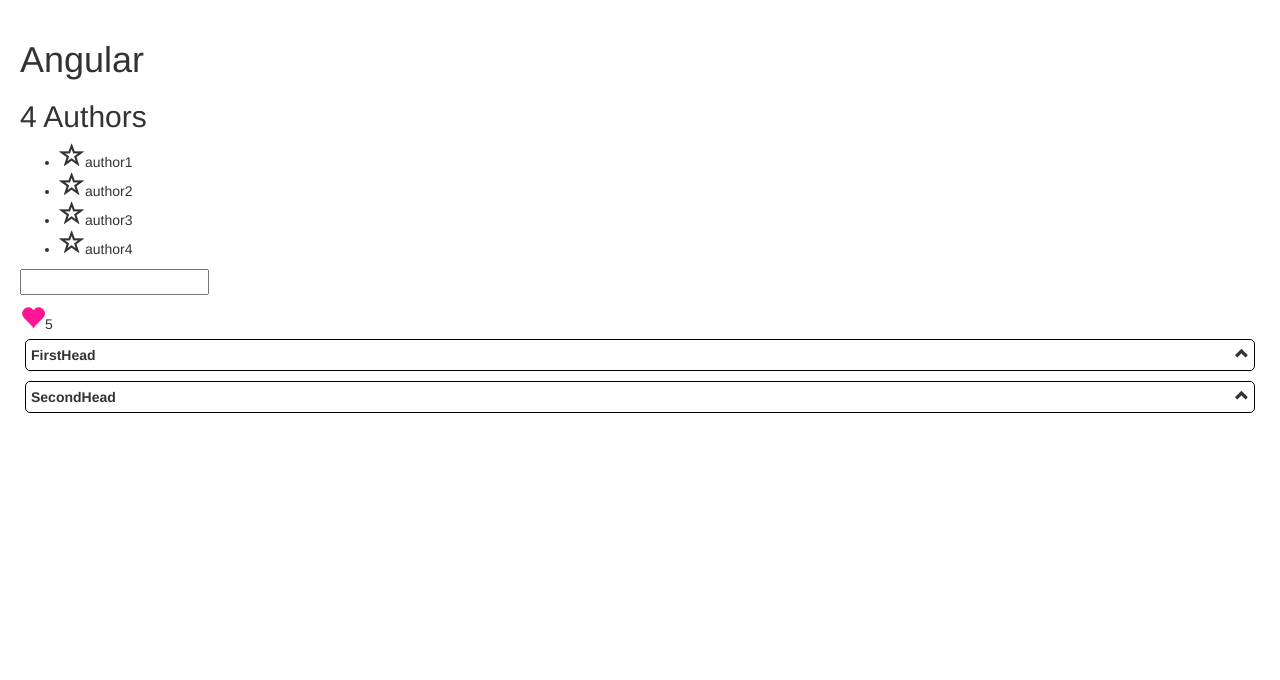
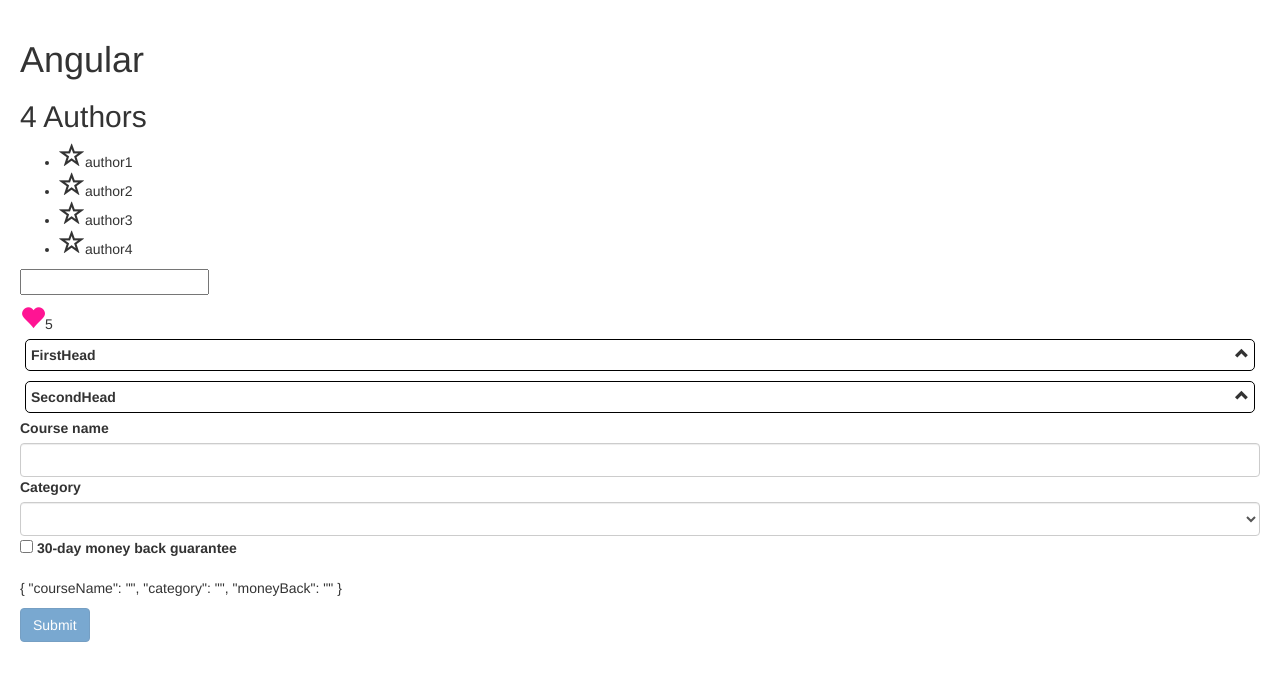
Before and after one commit to terhesb/Angular_sandbox, an Angular app: page / in a window 1280 px wide. Shown: the top 680 px of the page. Built offline with nearby package versions, Linux system fonts and the light colour scheme.

Commit message:
Sixth exercise - form component

```diff
--- a/src/app/app.component.html
+++ b/src/app/app.component.html
@@ -7,4 +7,5 @@
 		<div class="heading">{{zipp.heading}}</div>
 		<div class="body" *ngFor="let b of zipp.body">{{b}}</div>
 	</app-zippy>
+	<app-first-form></app-first-form>
 </div>
--- /dev/null
+++ b/src/app/first-form/first-form.component.css
@@ -0,0 +1,3 @@
+.error{
+	border: 1px solid red;
+}
--- /dev/null
+++ b/src/app/first-form/first-form.component.html
@@ -0,0 +1,30 @@
+<form #f="ngForm" (ngSubmit)="submit(f)">
+	<div class="form-group">
+		<label for="courseName">{{cousrseName}}</label>
+		<input required [minlength]="mlength"
+			ngModel name="courseName" id="courseName" #course="ngModel"
+			type="text" class="form-control"
+			[class.error]="course.touched && !course.valid && !focusedCourse"
+			(focus)="this.focusedCourse = true;"
+			(blur)="this.focusedCourse = false;">
+		<div class="alert alert-danger" *ngIf="course.touched && !course.valid && !focusedCourse">
+			<div *ngIf="course.errors.required">{{cousrseName}} is required!</div>
+			<div *ngIf="course.errors.minlength">{{cousrseName}} should be at least {{mlength}} characters!</div>
+		</div>
+		<label for="category">{{categoryName}}</label>
+		<select required #bla
+			ngModel name="category" id="category" #category="ngModel"
+			class="form-control" [class.error]="category.touched && !category.valid && !focusedCategory"
+			(focus)="this.focusedCategory = true;"
+			(blur)="this.focusedCategory = false;">
+			<option value=""></option>
+			<option *ngFor="let cate of categories" [value]="cate.id">{{cate.name}}</option>
+		</select>
+		<div class="alert alert-danger" *ngIf="category.touched && !category.valid && !focusedCategory">
+			<div *ngIf="category.errors.required">{{categoryName}} is required!</div>
+		</div>
+		<label><input ngModel name="moneyBack" type="checkbox" value="true"> 30-day money back guarantee</label>
+	</div>
+	<p>{{f.value | json}}</p>
+	<button class="btn btn-primary" [disabled]="!f.valid">Submit</button>
+</form>
--- /dev/null
+++ b/src/app/first-form/first-form.component.ts
@@ -0,0 +1,27 @@
+import { Component } from '@angular/core';
+import { NgModel, NgForm } from '@angular/forms';
+
+@Component({
+	selector: 'app-first-form',
+	templateUrl: './first-form.component.html',
+	styleUrls: ['./first-form.component.css']
+})
+export class FirstFormComponent {
+
+	mlength: number = 3;
+	focusedCourse: boolean = false;
+	focusedCategory: boolean = false;
+	cousrseName: string = "Course name"
+	categoryName: string = "Category";
+
+	categories = [
+		{ id: 1, name: 'Development' },
+		{ id: 2, name: 'Art' },
+		{ id: 3, name: 'Languages' },
+	];
+
+	submit(f: NgForm): void {
+		console.log(f.value);
+	}
+
+}
```
Also changed, not shown: src/app/app.module.ts (+6 -2 lines), 1 other file (tests, documents, lock files or other folders).
